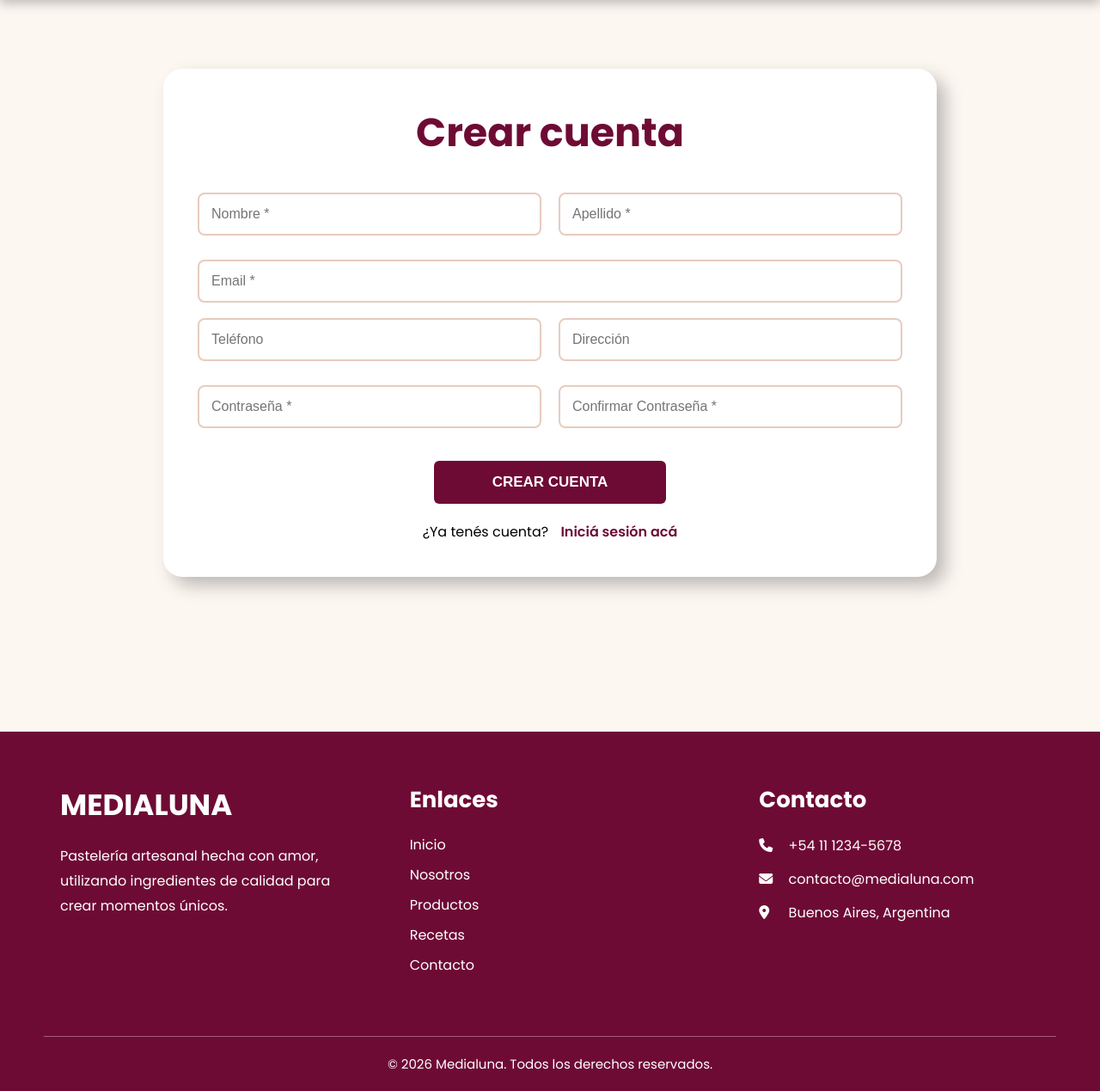
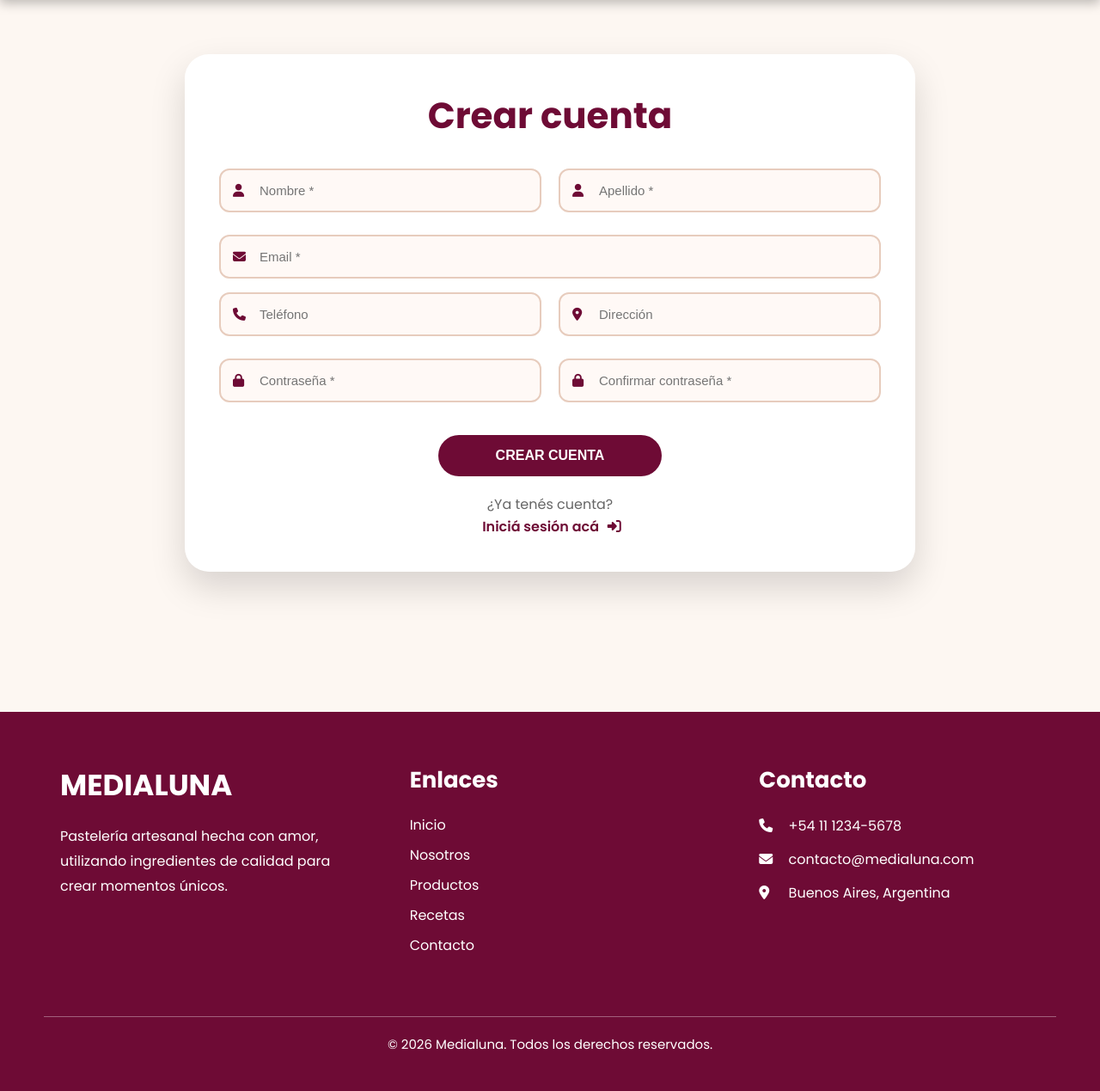
Before and after one commit to luciaamarquez/reposteria.medialuna, a PHP site: page /registro.php in a window 1280 px wide. Shown: the part 72-1341 px from the top of the page at 86% size. After the commit the page ends 1293 px from the top, so only its background shows below. Run offline with PHP 8.4, Linux system fonts and the light colour scheme.

Commit message:
Arreglo CSS de registro

```diff
--- a/css/style.css
+++ b/css/style.css
@@ -934,30 +934,39 @@ footer hr{
 ==========================*/
 
 .registro{
+    min-height:calc(100vh - 72px);
     display:flex;
     justify-content:center;
-    padding:80px 20px;
+    align-items:center;
+    padding:30px 20px;
 }
 
 .registro-contenedor{
-    width:900px;
-    background:white;
-    border-radius:22px;
+    width:100%;
+    max-width:850px;
+    background:#fff;
+    border-radius:28px;
     padding:40px;
-    box-shadow:10px 10px 20px rgba(0,0,0,.25);
+    box-shadow:0 18px 40px rgba(0,0,0,.15);
+    animation:entrada .7s ease;
 }
 
 .registro-contenedor h2{
     text-align:center;
     color:#6E0B35;
-    font-size:46px;
-    margin-bottom:35px;
+    font-size:42px;
+    margin-bottom:30px;
+}
+
+.registro form{
+    display:flex;
+    flex-direction:column;
+    gap:16px;
 }
 
 .fila-form{
     display:flex;
-    gap:15px;
-    margin-bottom:18px;
+    gap:16px;
 }
 
 .fila-form input{
@@ -966,45 +975,98 @@ footer hr{
 
 .registro input{
     width:100%;
-    padding:14px;
+    padding:15px 18px;
     border:2px solid #E7CCBD;
-    border-radius:8px;
-    font-size:16px;
-    margin-bottom:18px;
-    box-sizing:border-box;
+    border-radius:12px;
+    background:#FFF9F6;
+    font-size:15px;
+    transition:.3s;
 }
 
 .registro input:focus{
     outline:none;
     border-color:#6E0B35;
+    background:#fff;
+    box-shadow:0 0 0 4px rgba(110,11,53,.08);
 }
 
 .registro button{
-    display:block;
-    width:270px;
-    margin:20px auto;
+    width:260px;
+    margin:12px auto 0;
     padding:15px;
+    border:none;
+    border-radius:40px;
     background:#6E0B35;
     color:white;
-    border:none;
-    border-radius:6px;
-    font-size:17px;
+    font-size:16px;
     font-weight:600;
     cursor:pointer;
+    transition:.3s;
 }
 
 .registro button:hover{
-    background:#560628;
+    background:#8C1F4B;
+    transform:translateY(-3px);
+    box-shadow:0 10px 20px rgba(110,11,53,.25);
 }
 
 .registro-login{
+    margin-top:20px;
     text-align:center;
-    margin-top:20px;
+    color:#666;
+    line-height:1.6;
 }
 
 .registro-login a{
     color:#6E0B35;
+    text-decoration:none;
     font-weight:600;
+    transition:.3s;
+}
+
+.registro-login a:hover{
+    color:#8C1F4B;
+}
+
+.registro-login i{
+    margin-left:6px;
+}
+
+@media(max-width:768px){
+
+    .registro-contenedor{
+        padding:30px 25px;
+    }
+
+    .fila-form{
+        flex-direction:column;
+    }
+
+    .registro button{
+        width:100%;
+    }
+}
+.registro-login i{
+    margin-right:6px;
+}
+
+.campo-icono{
+    position:relative;
+    flex:1;
+}
+
+.campo-icono i{
+    position:absolute;
+    left:16px;
+    top:50%;
+    transform:translateY(-50%);
+    color:#6E0B35;
+    font-size:15px;
+    pointer-events:none;
+}
+
+.campo-icono input{
+    padding-left:45px;
 }
 
 /*==========================
--- a/registro.php
+++ b/registro.php
@@ -6,46 +6,59 @@
 
         <h2>Crear cuenta</h2>
 
-<form action="registrar.php" method="POST">
+        <form action="registrar.php" method="POST">
+
             <div class="fila-form">
+                <div class="campo-icono">
+                    <i class="fa-solid fa-user"></i>
+                    <input type="text" name="nombre" placeholder="Nombre *" required>
+                </div>
 
-                <input type="text" name="nombre" placeholder="Nombre *" required>
-
-                <input type="text" name="apellido" placeholder="Apellido *" required>
-
+                <div class="campo-icono">
+                    <i class="fa-solid fa-user"></i>
+                    <input type="text" name="apellido" placeholder="Apellido *" required>
+                </div>
             </div>
 
-            <input type="email" name="email" placeholder="Email *" required>
-
-            <div class="fila-form">
-
-                <input type="text" name="telefono" placeholder="Teléfono">
-
-                <input type="text" name="direccion" placeholder="Dirección">
-
+            <div class="campo-icono">
+                <i class="fa-solid fa-envelope"></i>
+                <input type="email" name="email" placeholder="Email *" required>
             </div>
 
             <div class="fila-form">
+                <div class="campo-icono">
+                    <i class="fa-solid fa-phone"></i>
+                    <input type="text" name="telefono" placeholder="Teléfono">
+                </div>
 
-                <input type="password" name="password" placeholder="Contraseña *" required>
-
-                <input type="password" name="confirmar" placeholder="Confirmar Contraseña *" required>
-
+                <div class="campo-icono">
+                    <i class="fa-solid fa-location-dot"></i>
+                    <input type="text" name="direccion" placeholder="Dirección">
+                </div>
             </div>
 
-            <button type="submit">
-                CREAR CUENTA
-            </button>
+            <div class="fila-form">
+                <div class="campo-icono">
+                    <i class="fa-solid fa-lock"></i>
+                    <input type="password" name="password" placeholder="Contraseña *" required>
+                </div>
 
-        </form>
+                <div class="campo-icono">
+                    <i class="fa-solid fa-lock"></i>
+                    <input type="password" name="confirmar" placeholder="Confirmar contraseña *" required>
+                </div>
+            </div>
 
-        <p class="registro-login">
+            <button type="submit">CREAR CUENTA</button>
 
-            ¿Ya tenés cuenta?
+            </form>
 
-            <a href="login.php">Iniciá sesión acá</a>
-
-        </p>
+            <p class="registro-login">
+            ¿Ya tenés cuenta?<br>
+            <a href="login.php">
+                Iniciá sesión acá <i class="fa-solid fa-right-to-bracket"></i>
+            </a>
+            </p>
 
     </div>
 
```
